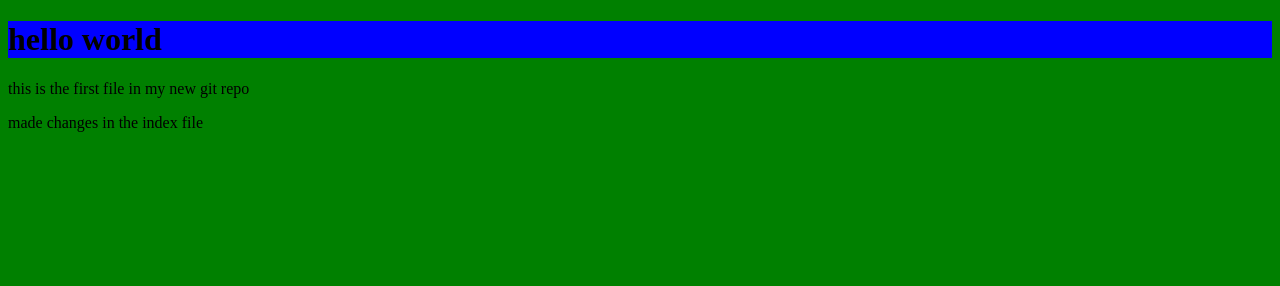
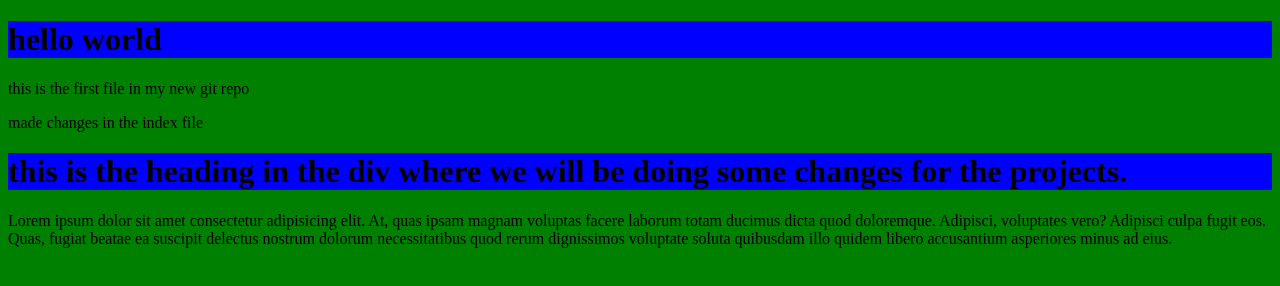
Before and after one commit to SD31/hello-world, a plain HTML site: page index.html in a window 1280 px wide. Drawn offline with Linux system fonts and the light colour scheme.

Commit message:
added a new div in the index.html fiel

```diff
--- a/index.html
+++ b/index.html
@@ -11,5 +11,19 @@
     <h1>hello world</h1>
     <p>this is the first file in my new git repo</p>
     <p>made changes in the index file</p>
+    <div>
+      <h1>
+        this is the heading in the div where we will be doing some changes for
+        the projects.
+      </h1>
+      <p>
+        Lorem ipsum dolor sit amet consectetur adipisicing elit. At, quas ipsam
+        magnam voluptas facere laborum totam ducimus dicta quod doloremque.
+        Adipisci, voluptates vero? Adipisci culpa fugit eos. Quas, fugiat beatae
+        ea suscipit delectus nostrum dolorum necessitatibus quod rerum
+        dignissimos voluptate soluta quibusdam illo quidem libero accusantium
+        asperiores minus ad eius.
+      </p>
+    </div>
   </body>
 </html>
```
